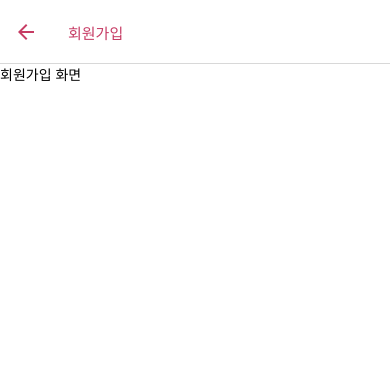
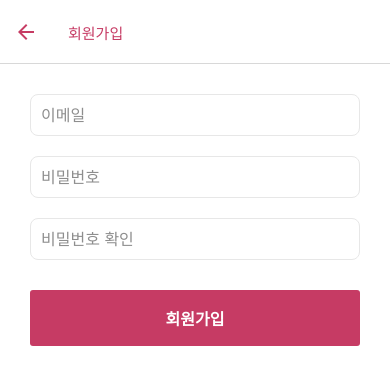
Before and after one commit to taeyun01/native-testmap, a React Native app in the folder front/: screen /Signup in a window 390 px wide. Shown: the top 384 px of the page. Built offline with nearby package versions, Linux system fonts and the light colour scheme.

Commit message:
회원가입 폼 로직 구현 및 화면 구현

```diff
--- a/front/src/screens/auth/LoginScreen.tsx
+++ b/front/src/screens/auth/LoginScreen.tsx
@@ -26,9 +26,6 @@ const LoginScreen = () => {
           error={login.errors.email}
           inputMode="email" // 키보드에 골뱅이가 생김
           touched={login.touched.email}
-          // value={loginForm.email}
-          // onChangeText={text => handleChangeLoginForm('email', text)}
-          // onBlur={() => handleBlur('email')} // 터치 끝날 때 호출
           {...login.getTextInputProps('email')}
         />
         <InputField
@@ -36,9 +33,6 @@ const LoginScreen = () => {
           error={login.errors.password}
           secureTextEntry // 패스워드 마스킹 처리
           touched={login.touched.password}
-          // value={loginForm.password}
-          // onChangeText={text => handleChangeLoginForm('password', text)}
-          // onBlur={() => handleBlur('password')}
           {...login.getTextInputProps('password')}
         />
         <CustomButton
--- a/front/src/screens/auth/SignupScreen.tsx
+++ b/front/src/screens/auth/SignupScreen.tsx
@@ -1,12 +1,58 @@
-import {View, Text} from 'react-native';
+import {View, SafeAreaView, StyleSheet} from 'react-native';
 import React from 'react';
+import InputField from '../../components/InputField';
+import useForm from '../../hooks/useForm';
+import CustomButton from '../../components/CustomButton';
+import {validateSignup} from '../../utils';
 
 const SignupScreen = () => {
+  const signup = useForm({
+    initialState: {
+      email: '',
+      password: '',
+      passwordConfirm: '',
+    },
+    validate: validateSignup,
+  });
   return (
-    <View>
-      <Text>회원가입 화면</Text>
-    </View>
+    <SafeAreaView style={styles.container}>
+      <View style={styles.inputContainer}>
+        <InputField
+          placeholder="이메일"
+          error={signup.errors.email}
+          inputMode="email" // 키보드에 골뱅이가 생김
+          touched={signup.touched.email}
+          {...signup.getTextInputProps('email')}
+        />
+        <InputField
+          placeholder="비밀번호"
+          error={signup.errors.password}
+          secureTextEntry // 패스워드 마스킹 처리
+          touched={signup.touched.password}
+          {...signup.getTextInputProps('password')}
+        />
+        <InputField
+          placeholder="비밀번호 확인"
+          error={signup.errors.passwordConfirm}
+          secureTextEntry // 패스워드 마스킹 처리
+          touched={signup.touched.passwordConfirm}
+          {...signup.getTextInputProps('passwordConfirm')}
+        />
+      </View>
+      <CustomButton label="회원가입" variant="filled" size="large" />
+    </SafeAreaView>
   );
 };
 
+const styles = StyleSheet.create({
+  container: {
+    flex: 1,
+    margin: 30,
+  },
+  inputContainer: {
+    gap: 20,
+    marginBottom: 30,
+  },
+});
+
 export default SignupScreen;
--- a/front/src/utils/validate.ts
+++ b/front/src/utils/validate.ts
@@ -3,7 +3,7 @@ type UserInfomation = {
   password: string;
 };
 
-const validateLogin = (values: UserInfomation) => {
+const validateUser = (values: UserInfomation) => {
   const errors = {
     email: '',
     password: '',
@@ -22,4 +22,22 @@ const validateLogin = (values: UserInfomation) => {
   return errors;
 };
 
-export {validateLogin};
+const validateLogin = (values: UserInfomation) => {
+  return validateUser(values);
+};
+
+const validateSignup = (values: UserInfomation & {passwordConfirm: string}) => {
+  const errors = validateUser(values);
+  const signupErrors = {
+    ...errors,
+    passwordConfirm: '',
+  };
+
+  if (values.password !== values.passwordConfirm) {
+    signupErrors.passwordConfirm = '비밀번호가 일치하지 않습니다.';
+  }
+
+  return signupErrors;
+};
+
+export {validateLogin, validateSignup};
```
